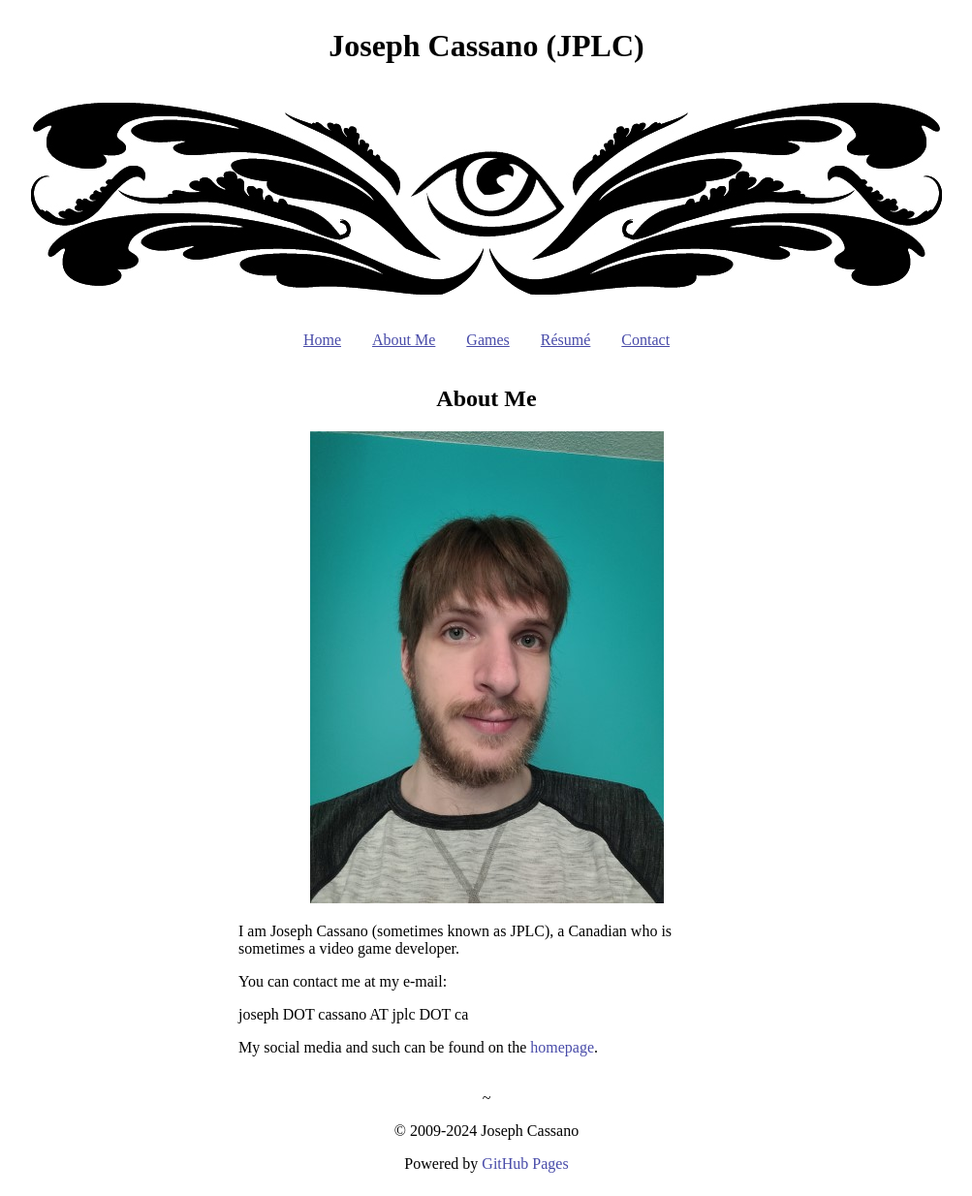
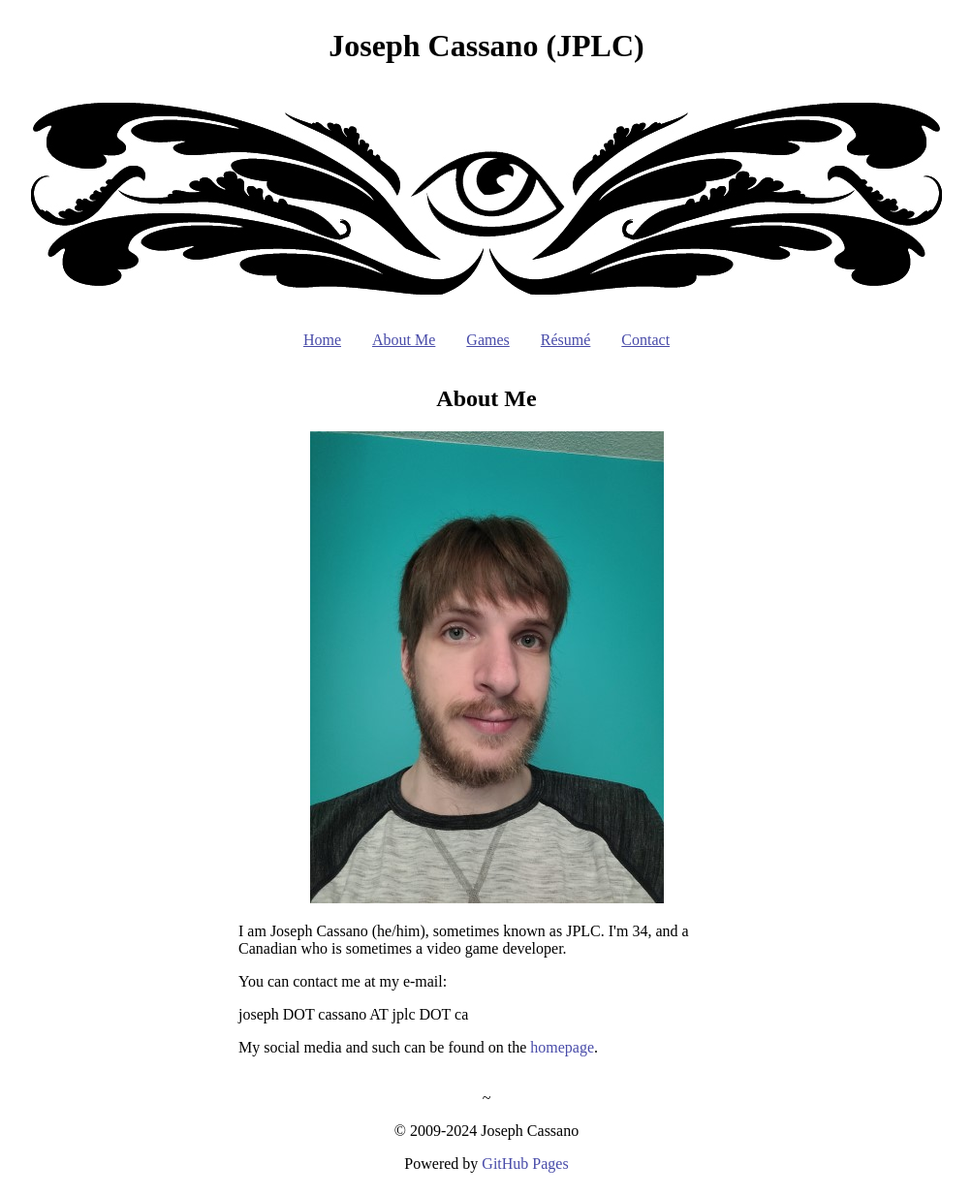
Before and after one commit to MultiversalNomad/multiversalnomad.github.io, a Jekyll site: the page built from about_me/index.html, in a window 1280 px wide. Shown: the whole page at 97% size, without its empty margins (138-1141 px from the left). Built offline with Jekyll 4.4.1, drawn with Linux system fonts in a browser that asks for light colours.

Commit message:
Temp (#31)
* Update main index.html

Reordered social links.

* Update about_me index.html

Reworded my info, added age.

```diff
--- a/about_me/index.html
+++ b/about_me/index.html
@@ -5,7 +5,7 @@ title: About Me
 <p class="centered">
     <img src="/images/my_face.jpg" alt="Photo of my face" title="My face">
 </p>
-<p>I am {{ site.firstName }} {{ site.lastName }} (sometimes known as {{ site.nickname }}), a Canadian who is sometimes a video game developer.</p>
+<p>I am {{ site.firstName }} {{ site.lastName }} (he/him), sometimes known as {{ site.nickname }}. I'm 34, and a Canadian who is sometimes a video game developer.</p>
 <p>You can contact me at my e-mail:</p>
 <p>{{ site.emailWritten }}</p>
 <p>My social media and such can be found on the <a href="/">homepage</a>.</p>
```
Also changed, not shown: index.html (+6 -7 lines).
